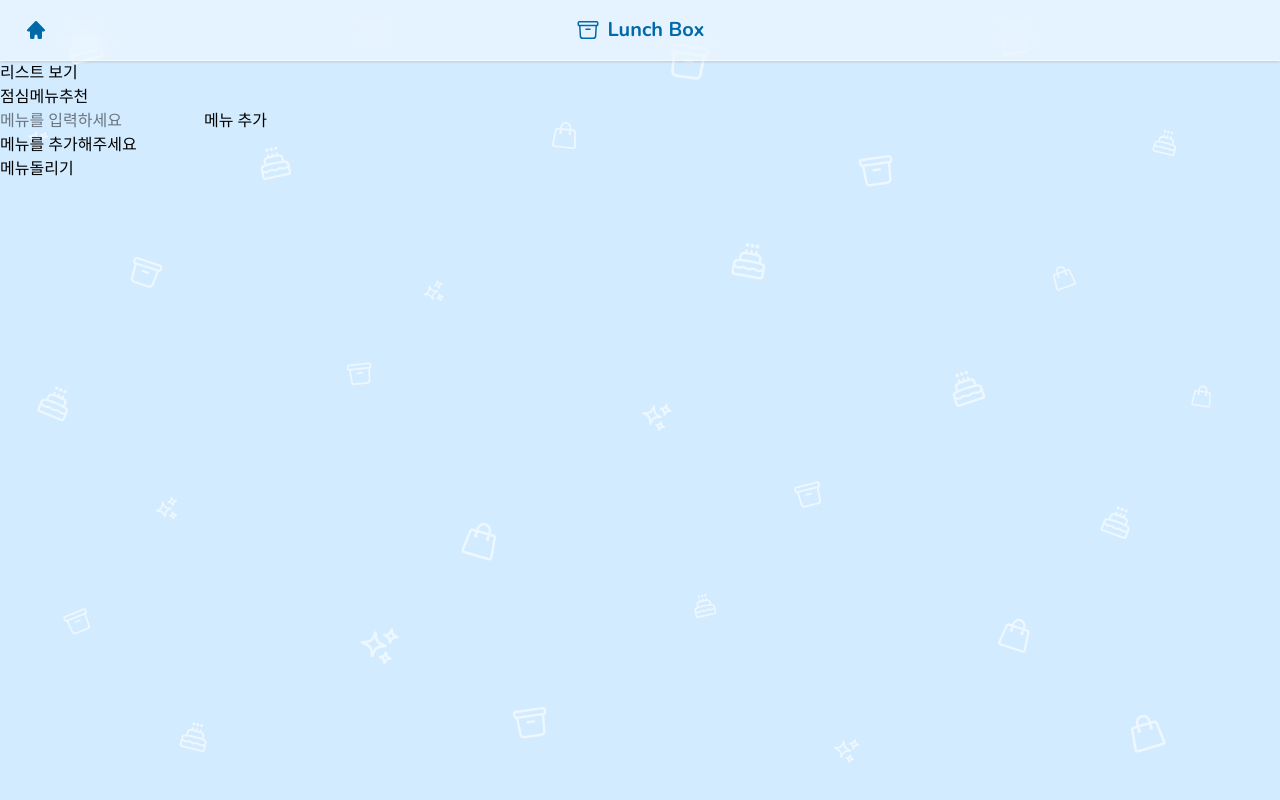
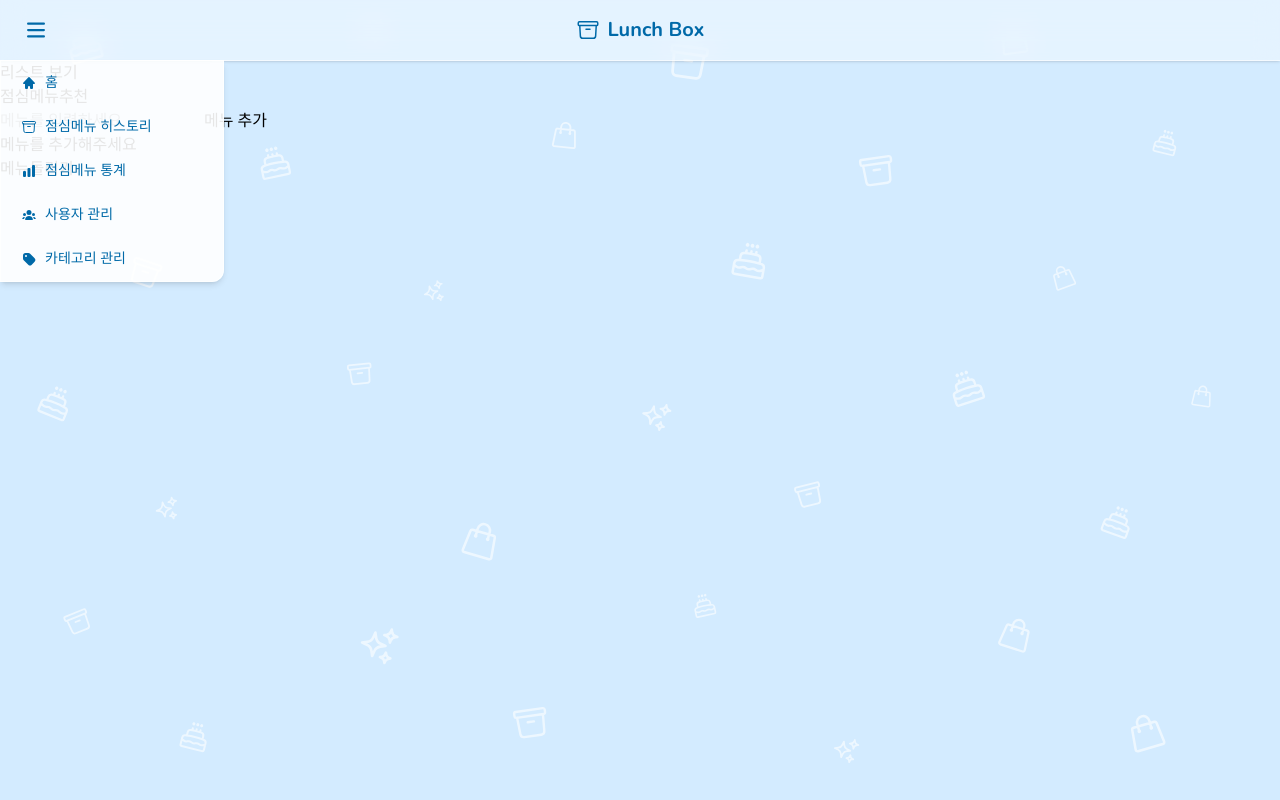
Before and after one commit to yshan8386/lunch-box, a React (Vite) app: page / in a window 1280 px wide. Both pictures are taken after a click on the button 36 px from the left and 30 px from the top of the page. Built offline with nearby package versions, Linux system fonts and the light colour scheme.

Commit message:
헤더에 메뉴추가

```diff
--- a/src/components/Header.tsx
+++ b/src/components/Header.tsx
@@ -1,19 +1,52 @@
 import { useNavigate } from "react-router-dom"
-import { HomeIcon } from "@heroicons/react/16/solid"
+import { HomeIcon, Bars3Icon, ChartBarIcon, UserGroupIcon, TagIcon } from "@heroicons/react/16/solid"
 import { ArchiveBoxIcon } from "@heroicons/react/24/outline"
+import { useState } from "react"
 
 function Header(){
     const navigate = useNavigate()
+    const [menuOpen, setMenuOpen] = useState(false)
 
     return (
-       <header className="relative flex items-center justify-center px-6 py-4 bg-white/40 backdrop-blur-md border-b border-white/60 shadow-sm">
-            <button onClick={() => navigate('/')} className="absolute left-6">
-                <HomeIcon className="w-6 h-6 text-sky-700" />
-            </button>
-            <h1 className="flex items-center gap-2 text-sky-700 text-xl font-bold">
+       <header className="relative flex items-center justify-center px-6 py-4 bg-white/40 backdrop-blur-md border-b border-white/60 shadow-sm z-50">
+            {/*왼쪽 버튼*/}
+            <div className="absolute left-6 flex items-center gap-3">
+                <button onClick={()=>setMenuOpen(!menuOpen)}>
+                    <Bars3Icon className="w-6 h-6 text-sky-700" />
+                </button>
+            </div>
+
+            <h1 className="flex items-center gap-2 text-sky-700 text-xl font-bold cursor-pointer"
+                onClick={() => navigate('/')}>
                 <ArchiveBoxIcon className="w-6 h-6" />
                 Lunch Box
             </h1>
+
+            {/*서브메뉴*/}
+            {menuOpen && (
+                <div className="absolute top-full left-0 bg-white/90 backdrop-blur-md border border-white/64 shadow-md rounded-br-xl z-50 w-56">
+                    <button onClick={()=>{navigate('/'); setMenuOpen(false)}}
+                         className="w-full text-left px-5 py-3 text-sm text-sky-700 hover:bg-sky-100 hover:text-sky-900 hover:pl-7 transition-all duration-150 flex items-center gap-2">
+                        <HomeIcon className="w-4 h-4" />홈
+                    </button>
+                    <button onClick={()=>{navigate('/lunch/list'); setMenuOpen(false)}}
+                          className="w-full text-left px-5 py-3 text-sm text-sky-700 hover:bg-sky-100 hover:text-sky-900 hover:pl-7 transition-all duration-150 flex items-center gap-2">
+                        <ArchiveBoxIcon className="w-4 h-4" />점심메뉴 히스토리
+                    </button>
+                    <button onClick={()=>{navigate('/statistics'); setMenuOpen(false)}}
+                         className="w-full text-left px-5 py-3 text-sm text-sky-700 hover:bg-sky-100 hover:text-sky-900 hover:pl-7 transition-all duration-150 flex items-center gap-2">
+                        <ChartBarIcon className="w-4 h-4" />점심메뉴 통계
+                    </button>
+                    <button onClick={()=>{navigate('/user/list'); setMenuOpen(false)}}
+                         className="w-full text-left px-5 py-3 text-sm text-sky-700 hover:bg-sky-100 hover:text-sky-900 hover:pl-7 transition-all duration-150 flex items-center gap-2">
+                        <UserGroupIcon className="w-4 h-4" />사용자 관리
+                    </button>
+                    <button onClick={()=>{navigate('/category/list'); setMenuOpen(false)}}
+                         className="w-full text-left px-5 py-3 text-sm text-sky-700 hover:bg-sky-100 hover:text-sky-900 hover:pl-7 transition-all duration-150 flex items-center gap-2">
+                        <TagIcon className="w-4 h-4" />카테고리 관리
+                    </button>
+                </div>
+            )}
         </header>
     )
 }
```
